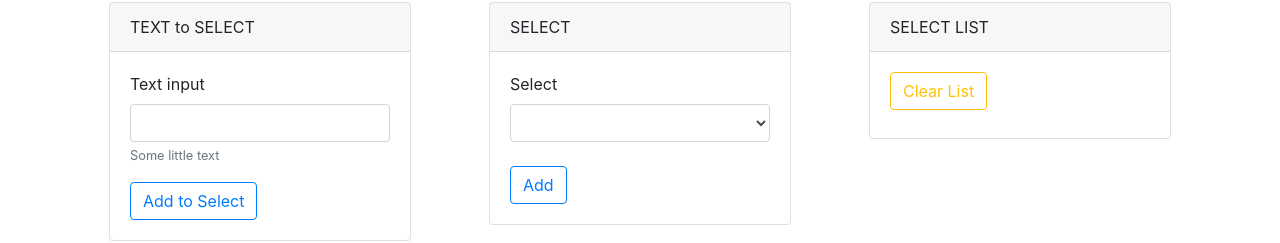
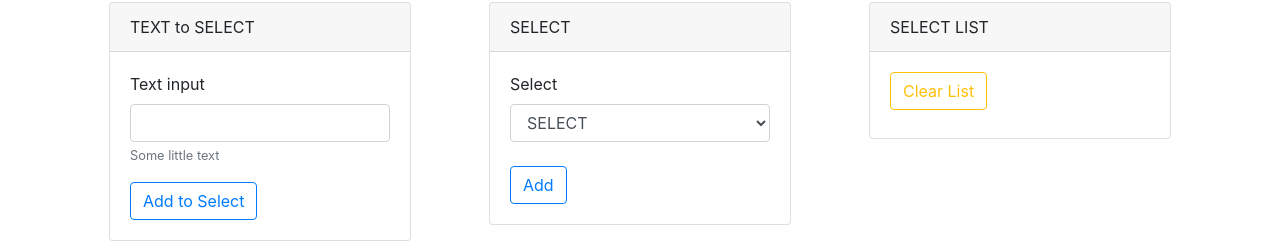
Before and after one commit to ritullia/r1, a React (Create React App) app: page / in a window 1280 px wide. Shown: the part 594-837 px from the top of the page. Built offline with nearby package versions, Linux system fonts and the light colour scheme.

Commit message:
fix select

```diff
--- a/src/App.jsx
+++ b/src/App.jsx
@@ -10,7 +10,7 @@ function App() {
     const [color, setColor] = useState('');
 
     const [list3, setList3] = useState([]);
-    const [select, setSelect] = useState(4);
+    const [select, setSelect] = useState('');
 
     const [listSelect, setListSelect] = useState([]);
     const [textSelect, setTextSelect] = useState('');
@@ -47,6 +47,9 @@ function App() {
     };
 
     const addSelectToList = () => {
+        if (select === '') {
+            return;
+        }
         setList3((l) => [...l, select]);
     };
 
```
